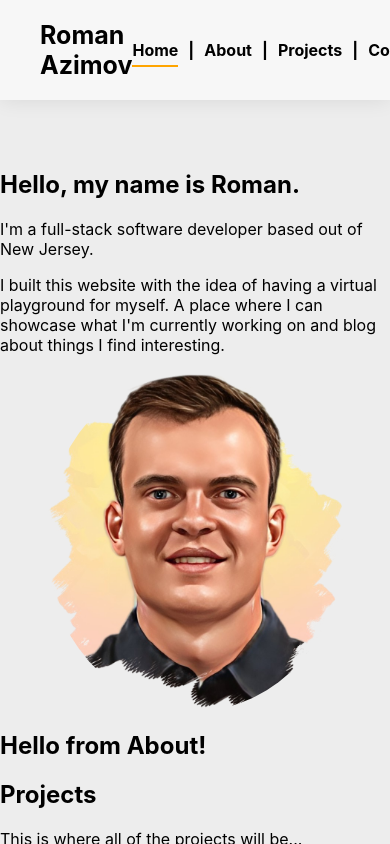
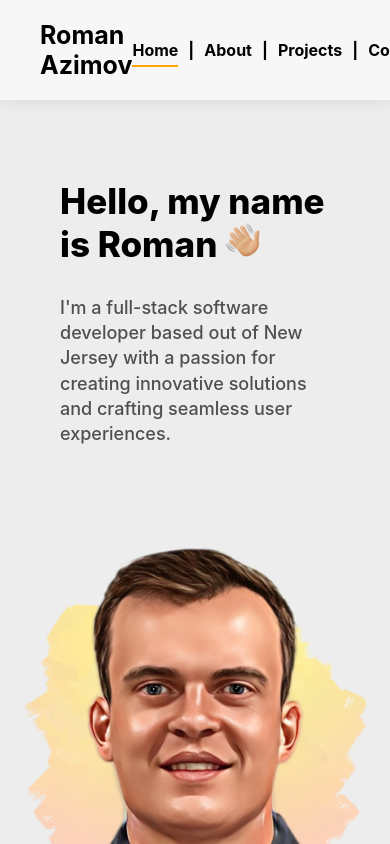
Before and after one commit to romanazimov/PersonalWebsite, a React (Create React App) app: page / in a window 390 px wide. Shown: the top 844 px of the page. Built offline with nearby package versions, Linux system fonts and the light colour scheme.

Commit message:
Modified home section with updated text

```diff
--- a/src/Components/bio/Bio.css
+++ /dev/null
@@ -1,29 +0,0 @@
-#cont-bio {
-    /* display: grid;
-    grid-template-columns: 2fr auto; */
-    display: flex;
-    justify-content: center;
-}
-
-#bio-info {
-    margin-right: 100px;
-}
-
-#avatar {
-    object-fit: cover;
-    /* height: 300px; */
-    width: 300px;
-    border-radius: 50%;
-}
-
-@media (max-width: 700px) {
-    #bio-info {
-        margin-right: 0;
-    }
-
-    #cont-bio {
-        display: flex;
-        flex-direction: column;
-        align-items: center;
-    }
-}
--- a/src/Components/bio/Bio.js
+++ /dev/null
@@ -1,22 +0,0 @@
-import "./Bio.css";
-// import logo from '../../images/pngwing.com.png'
-import logo from "../../images/avatar_roman.png";
-
-function Bio() {
-	return (
-		<div id="cont-bio">
-			<div id="bio-info">
-				<h1>Hello, my name is Roman.</h1>
-				<p>I'm a full-stack software developer based out of New Jersey.</p>
-				<p>
-				I built this website with the idea of having a virtual playground for
-				myself. A place where I can showcase what I'm currently working on and
-				blog about things I find interesting.
-				</p>
-			</div>
-			<img id="avatar" src={logo} alt={"logo"} />
-		</div>
-	);
-}
-
-export default Bio;
--- a/src/Components/home/Home.css
+++ b/src/Components/home/Home.css
@@ -1,3 +1,55 @@
+#home h1 {
+    font-size: 50px;
+    font-weight: 800;
+    margin: 30px 0;
+}
+
 #home {
     padding-top: 150px;
 }
+
+#cont-bio {
+    display: flex;
+    justify-content: center;
+    gap: 5rem;
+    padding: 0 60px;
+}
+
+.short-bio {
+    font-weight: 500;
+    font-size: 18px;
+    line-height: 1.4;
+    color: rgb(79, 79, 79);
+}
+
+#avatar {
+    object-fit: cover;
+    height: 400px;
+    width: 350px;
+    border-radius: 50%;
+}
+
+#hand {
+    width: 50px;
+}
+
+@media (max-width: 700px) {
+    #home h1 {
+        font-size: 35px;
+    }
+
+    #hand {
+        width: 35px;
+    }
+
+    #bio-info {
+        margin-right: 0;
+    }
+
+    #cont-bio {
+        display: flex;
+        flex-direction: column;
+        align-items: center;
+        padding: 0 60px;
+    }
+}
--- a/src/Components/home/Home.js
+++ b/src/Components/home/Home.js
@@ -1,10 +1,18 @@
-import Bio from '../bio/Bio';
 import "./Home.css"
+import logo from "../../images/avatar_roman.png";
+import hand from "../../images/waving_hand.png";
 
 function Home() {
     return (
         <section id="home">
-            <Bio />
+            <div id="cont-bio">
+                <div id="bio-info">
+                    <h1>Hello, my name is Roman <img id="hand" src={hand} alt={"hand"} /></h1>
+                    <p className="short-bio">I'm a full-stack software developer based out of New Jersey with a passion
+                    for creating innovative solutions and crafting seamless user experiences.</p>
+                </div>
+                <img id="avatar" src={logo} alt={"logo"} />
+            </div>
         </section>
     );
 }
--- a/src/styles/global.css
+++ b/src/styles/global.css
@@ -1,5 +1,5 @@
 .body-container {
-    max-width: 1000px;
+    max-width: 970px;
     margin: 0 auto;
     position: relative;
 }
```
Also changed, not shown: src/images/waving_hand.png (added).
